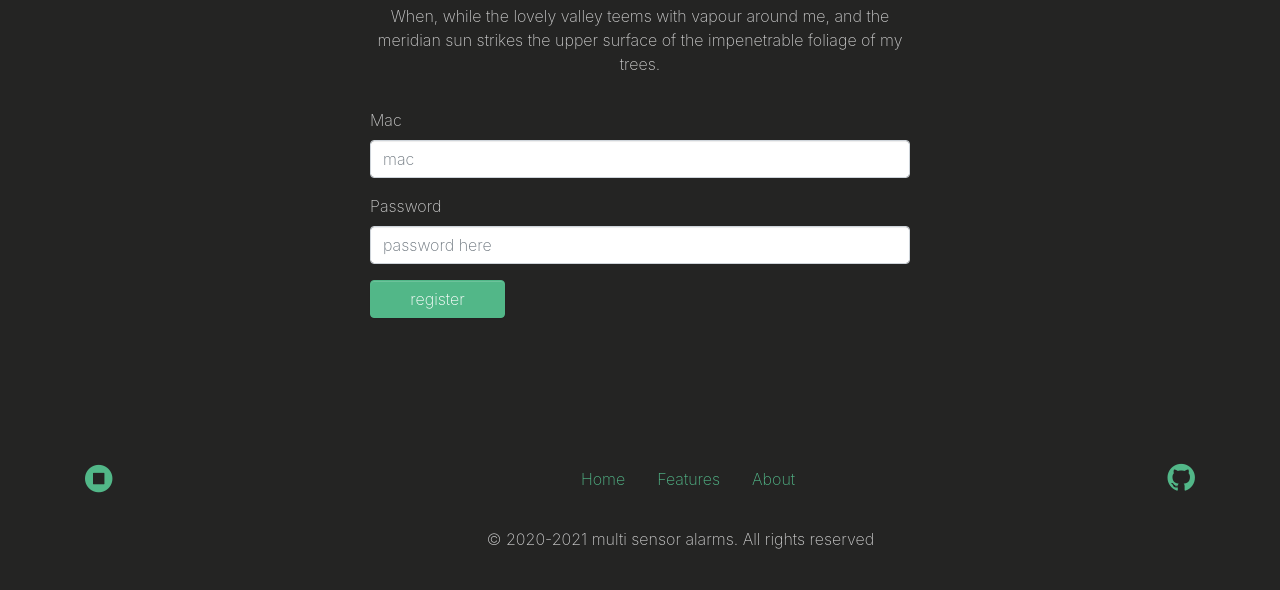
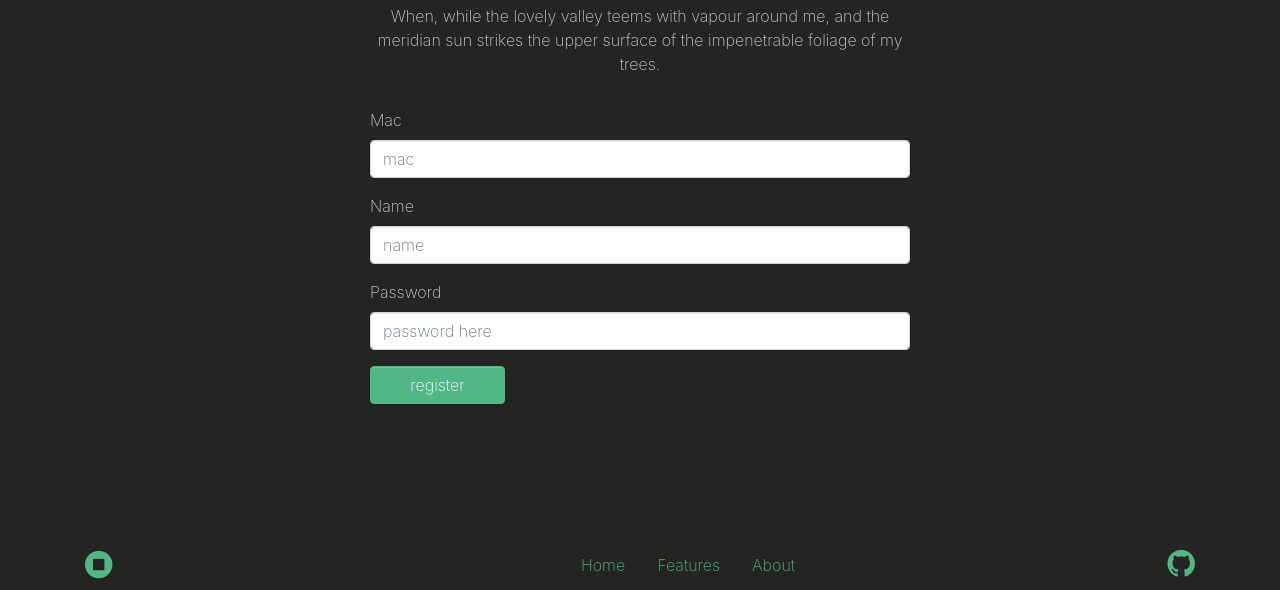
Before and after one commit to team-pcto-MA/PCTO-MA, a Flask app: page /view/admin/rspreg in a window 1280 px wide. Shown: the part 204-794 px from the top of the page. Before the commit the page ends 753 px from the top, so only its background shows below. Run offline with Flask 2, Linux system fonts and the light colour scheme; a user stored in the database is signed in; some libraries are stand-ins or nearby versions.

Commit message:
modifiche per rinominare il rspi

```diff
--- a/backend/ApiFolder/controllers/raspberry.py
+++ b/backend/ApiFolder/controllers/raspberry.py
@@ -154,11 +154,13 @@ def add():
     if request.method == 'POST':
         mac = request.get_json(force = True)['mac']
         user = request.get_json(force = True)['user']
+        name = request.get_json(force = True)['name']
+
         print(mac)
         print(user)
         RSPI = DbRSPi()
         try:
-            RSPI.addRSPi(mac, user)
+            RSPI.addRSPi(mac, user, name)
             return jsonify({
                 'status' : '200',
                 'message' : 'added new RSPi'
--- a/backend/ApiFolder/models/raspberry.py
+++ b/backend/ApiFolder/models/raspberry.py
@@ -58,10 +58,10 @@ class DbRSPi:
             print(f"Error -> {Er}")
         return results,fields
 
-    def addRSPi(self,mac , user):
+    def addRSPi(self,mac , user , name):
 
         cursore = self.conn.cursor()
-        cursore.execute(f"INSERT INTO RSPi (mac , user) VALUES ('{mac}','{user}')")
+        cursore.execute(f"INSERT INTO RSPi (mac , user, name) VALUES ('{mac}','{user}', '{name}')")
         self.conn.commit()
 
 
--- a/backend/templates/register-rspi.html
+++ b/backend/templates/register-rspi.html
@@ -35,6 +35,16 @@
                   name="mac"
                   placeholder="mac"
                   required="required"
+                />
+              </div>
+              <div class="form-group">
+                <label for="form16" class="text-info">Name</label>
+                <input
+                  type="text"
+                  class="form-control"
+                  id="name"
+                  name="name"
+                  placeholder="name"
                 />
               </div>
               <div class="form-group">
@@ -134,6 +144,7 @@
               const data = {
                 user: user,
                 mac: document.getElementById("mac").value,
+                name: document.getElementById("name").value,
               };
               console.log(data);
 
```
Also changed, not shown: backend/templates/userPage.html (+9 -2 lines), backend/MA_002.db.
